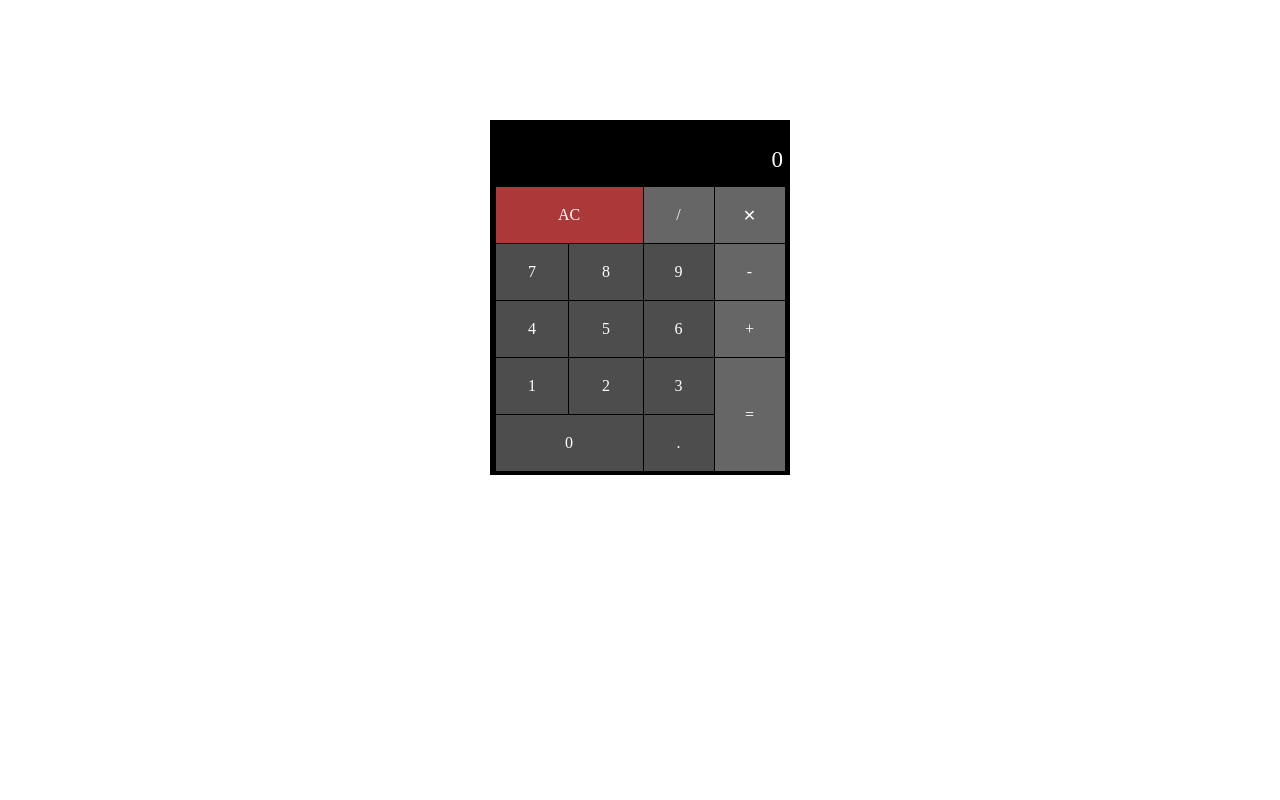
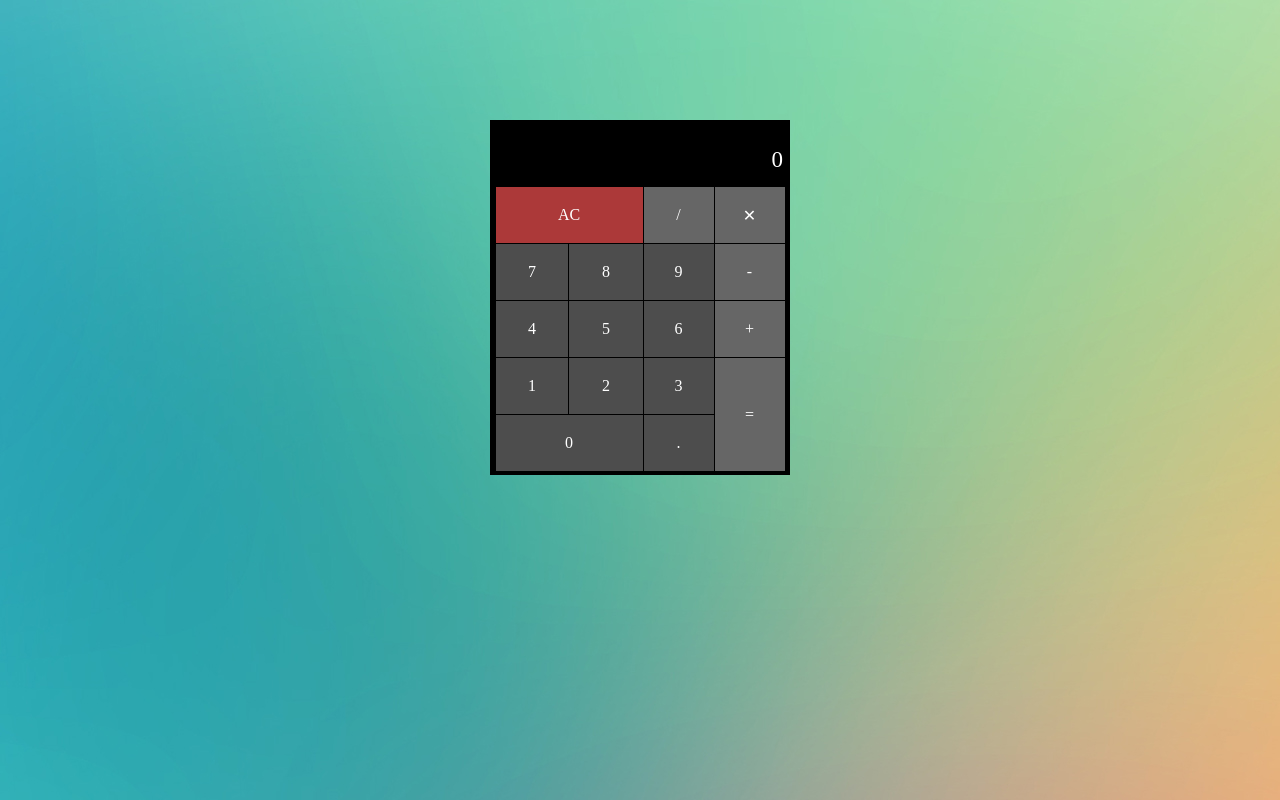
Before and after one commit to jackhou147/javascriptCalculator, a plain HTML site: page index.html in a window 1280 px wide. Drawn offline with Linux system fonts and the light colour scheme.

Commit message:
Add files via upload

```diff
--- a/main.css
+++ b/main.css
@@ -1,3 +1,7 @@
+body{
+    background-image: url(gradient-background.jpg)
+}
+
 #calculator {
     width: 300px;
     height: 350px;
```
Also changed, not shown: gradient-background.jpg (added).
